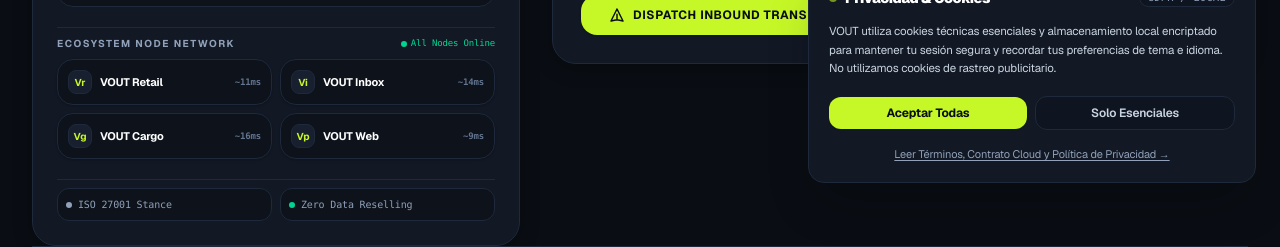
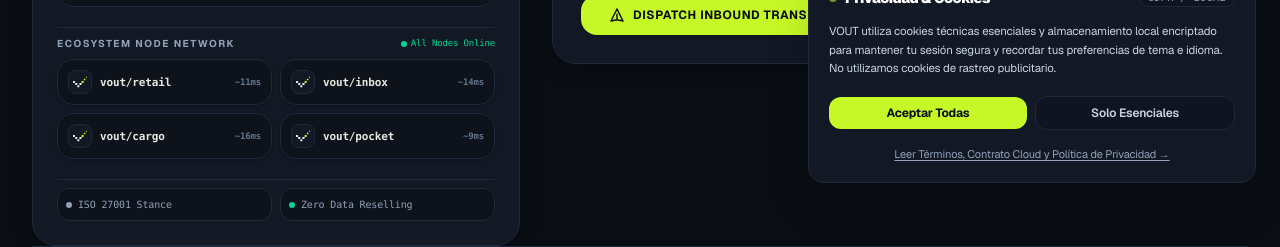
Before and after one commit to AgustinMilesi/contact, a Next.js app: page / in a window 1280 px wide. Shown: the part 593-840 px from the top of the page. Built offline with nearby package versions, Linux system fonts and the light colour scheme.

Commit message:
fix(branding): replace legacy node monograms with official 7-block vector mark

```diff
--- a/app/components/ContactForm.tsx
+++ b/app/components/ContactForm.tsx
@@ -231,13 +231,21 @@ export default function ContactForm() {
                   href="https://milesi-erp.vercel.app"
                   target="_blank"
                   rel="noopener noreferrer"
-                  className="flex items-center justify-between p-2.5 rounded-2xl bg-[#0D121B] border border-[#1E293B] hover:border-slate-500 font-bold text-white transition group shadow-sm"
+                  className="flex items-center justify-between p-2.5 rounded-2xl bg-[#0D121B] border border-[#1E293B] hover:border-[#C6F827]/60 font-bold text-white transition group shadow-sm"
                 >
                   <span className="flex items-center gap-2 min-w-0">
-                    <span className="size-6 rounded-lg bg-[#182030] border border-[#1E293B] flex items-center justify-center text-[10px] font-bold text-[#c6f827] shrink-0">
-                      Vr
+                    <span className="size-6 rounded-lg bg-[#121824] border border-[#1E293B] flex items-center justify-center p-1 shrink-0">
+                      <svg viewBox="68 106 416 310" className="w-full h-full" fill="none">
+                        <rect x="68" y="228" width="60" height="60" rx="6" fill="#E9E7E0" />
+                        <rect x="132" y="292" width="60" height="60" rx="6" fill="#E9E7E0" />
+                        <rect x="196" y="356" width="60" height="60" rx="6" fill="#E9E7E0" />
+                        <rect x="260" y="292" width="60" height="60" rx="6" fill="#E9E7E0" />
+                        <rect x="324" y="228" width="60" height="60" rx="6" fill="#C6F827" />
+                        <rect x="390" y="166" width="46" height="46" rx="5" fill="#C6F827" />
+                        <rect x="452" y="106" width="32" height="32" rx="4" fill="#C6F827" />
+                      </svg>
                     </span>
-                    <span className="text-[11px] truncate leading-tight">VOUT Retail</span>
+                    <span className="text-[11px] font-mono text-[#E9E7E0] group-hover:text-[#C6F827] truncate leading-tight">vout/retail</span>
                   </span>
                   <span className="text-[9px] font-mono text-slate-500 shrink-0">~11ms</span>
                 </a>
@@ -247,13 +255,21 @@ export default function ContactForm() {
                   href="https://saas-am.vercel.app"
                   target="_blank"
                   rel="noopener noreferrer"
-                  className="flex items-center justify-between p-2.5 rounded-2xl bg-[#0D121B] border border-[#1E293B] hover:border-slate-500 font-bold text-white transition group shadow-sm"
+                  className="flex items-center justify-between p-2.5 rounded-2xl bg-[#0D121B] border border-[#1E293B] hover:border-[#C6F827]/60 font-bold text-white transition group shadow-sm"
                 >
                   <span className="flex items-center gap-2 min-w-0">
-                    <span className="size-6 rounded-lg bg-[#182030] border border-[#1E293B] flex items-center justify-center text-[10px] font-bold text-[#c6f827] shrink-0">
-                      Vi
+                    <span className="size-6 rounded-lg bg-[#121824] border border-[#1E293B] flex items-center justify-center p-1 shrink-0">
+                      <svg viewBox="68 106 416 310" className="w-full h-full" fill="none">
+                        <rect x="68" y="228" width="60" height="60" rx="6" fill="#E9E7E0" />
+                        <rect x="132" y="292" width="60" height="60" rx="6" fill="#E9E7E0" />
+                        <rect x="196" y="356" width="60" height="60" rx="6" fill="#E9E7E0" />
+                        <rect x="260" y="292" width="60" height="60" rx="6" fill="#E9E7E0" />
+                        <rect x="324" y="228" width="60" height="60" rx="6" fill="#C6F827" />
+                        <rect x="390" y="166" width="46" height="46" rx="5" fill="#C6F827" />
+                        <rect x="452" y="106" width="32" height="32" rx="4" fill="#C6F827" />
+                      </svg>
                     </span>
-                    <span className="text-[11px] truncate leading-tight">VOUT Inbox</span>
+                    <span className="text-[11px] font-mono text-[#E9E7E0] group-hover:text-[#C6F827] truncate leading-tight">vout/inbox</span>
                   </span>
                   <span className="text-[9px] font-mono text-slate-500 shrink-0">~14ms</span>
                 </a>
@@ -263,29 +279,45 @@ export default function ContactForm() {
                   href="https://cargo-am.vercel.app"
                   target="_blank"
                   rel="noopener noreferrer"
-                  className="flex items-center justify-between p-2.5 rounded-2xl bg-[#0D121B] border border-[#1E293B] hover:border-slate-500 font-bold text-white transition group shadow-sm"
+                  className="flex items-center justify-between p-2.5 rounded-2xl bg-[#0D121B] border border-[#1E293B] hover:border-[#C6F827]/60 font-bold text-white transition group shadow-sm"
                 >
                   <span className="flex items-center gap-2 min-w-0">
-                    <span className="size-6 rounded-lg bg-[#182030] border border-[#1E293B] flex items-center justify-center text-[10px] font-bold text-[#c6f827] shrink-0">
-                      Vg
+                    <span className="size-6 rounded-lg bg-[#121824] border border-[#1E293B] flex items-center justify-center p-1 shrink-0">
+                      <svg viewBox="68 106 416 310" className="w-full h-full" fill="none">
+                        <rect x="68" y="228" width="60" height="60" rx="6" fill="#E9E7E0" />
+                        <rect x="132" y="292" width="60" height="60" rx="6" fill="#E9E7E0" />
+                        <rect x="196" y="356" width="60" height="60" rx="6" fill="#E9E7E0" />
+                        <rect x="260" y="292" width="60" height="60" rx="6" fill="#E9E7E0" />
+                        <rect x="324" y="228" width="60" height="60" rx="6" fill="#C6F827" />
+                        <rect x="390" y="166" width="46" height="46" rx="5" fill="#C6F827" />
+                        <rect x="452" y="106" width="32" height="32" rx="4" fill="#C6F827" />
+                      </svg>
                     </span>
-                    <span className="text-[11px] truncate leading-tight">VOUT Cargo</span>
+                    <span className="text-[11px] font-mono text-[#E9E7E0] group-hover:text-[#C6F827] truncate leading-tight">vout/cargo</span>
                   </span>
                   <span className="text-[9px] font-mono text-slate-500 shrink-0">~16ms</span>
                 </a>
 
-                {/* Node 4: VOUT Web */}
+                {/* Node 4: VOUT Pocket */}
                 <a
                   href="https://vout-web.vercel.app"
                   target="_blank"
                   rel="noopener noreferrer"
-                  className="flex items-center justify-between p-2.5 rounded-2xl bg-[#0D121B] border border-[#1E293B] hover:border-slate-500 font-bold text-white transition group shadow-sm"
+                  className="flex items-center justify-between p-2.5 rounded-2xl bg-[#0D121B] border border-[#1E293B] hover:border-[#C6F827]/60 font-bold text-white transition group shadow-sm"
                 >
                   <span className="flex items-center gap-2 min-w-0">
-                    <span className="size-6 rounded-lg bg-[#182030] border border-[#1E293B] flex items-center justify-center text-[10px] font-bold text-[#c6f827] shrink-0">
-                      Vp
+                    <span className="size-6 rounded-lg bg-[#121824] border border-[#1E293B] flex items-center justify-center p-1 shrink-0">
+                      <svg viewBox="68 106 416 310" className="w-full h-full" fill="none">
+                        <rect x="68" y="228" width="60" height="60" rx="6" fill="#E9E7E0" />
+                        <rect x="132" y="292" width="60" height="60" rx="6" fill="#E9E7E0" />
+                        <rect x="196" y="356" width="60" height="60" rx="6" fill="#E9E7E0" />
+                        <rect x="260" y="292" width="60" height="60" rx="6" fill="#E9E7E0" />
+                        <rect x="324" y="228" width="60" height="60" rx="6" fill="#C6F827" />
+                        <rect x="390" y="166" width="46" height="46" rx="5" fill="#C6F827" />
+                        <rect x="452" y="106" width="32" height="32" rx="4" fill="#C6F827" />
+                      </svg>
                     </span>
-                    <span className="text-[11px] truncate leading-tight">VOUT Web</span>
+                    <span className="text-[11px] font-mono text-[#E9E7E0] group-hover:text-[#C6F827] truncate leading-tight">vout/pocket</span>
                   </span>
                   <span className="text-[9px] font-mono text-slate-500 shrink-0">~9ms</span>
                 </a>
```
Also changed, not shown: public/og-image.png (added).
